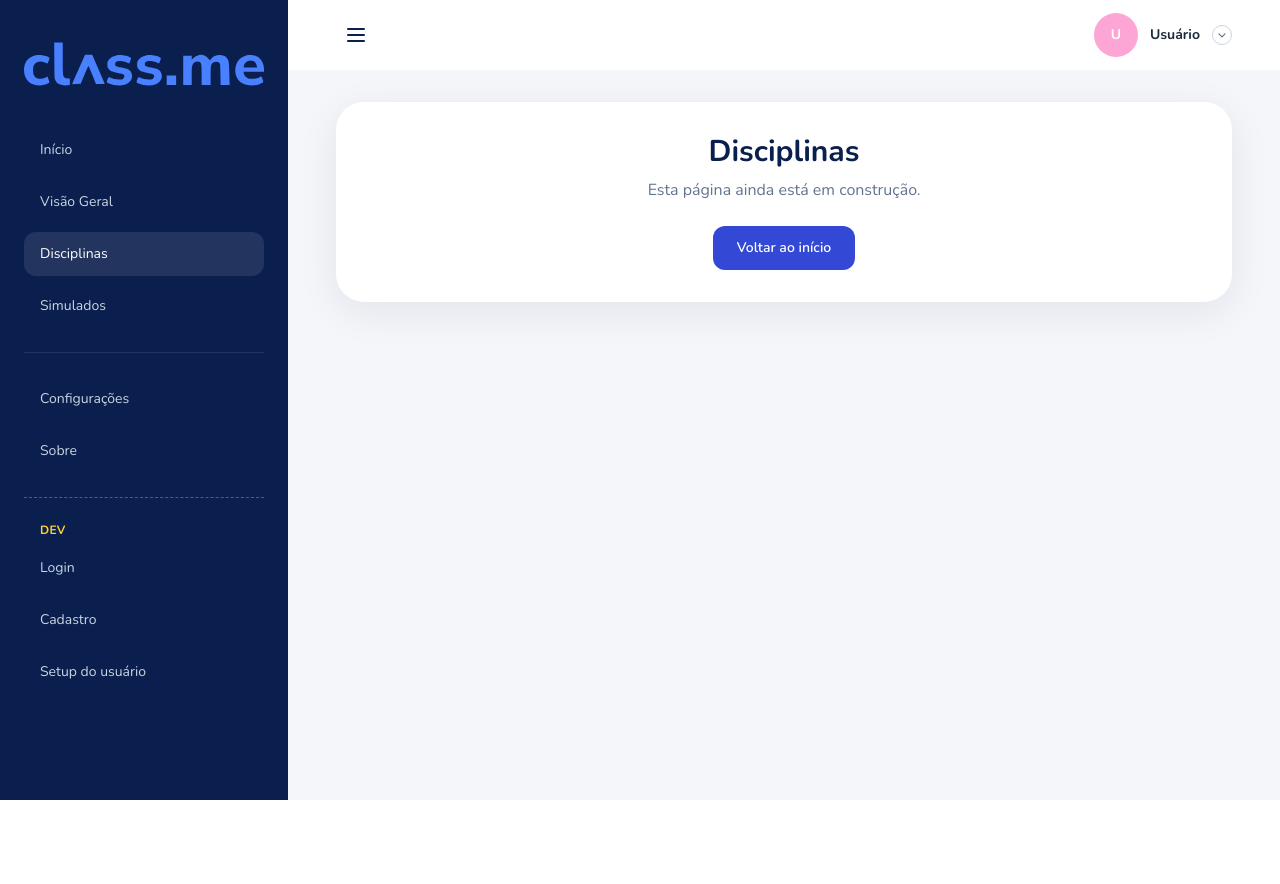
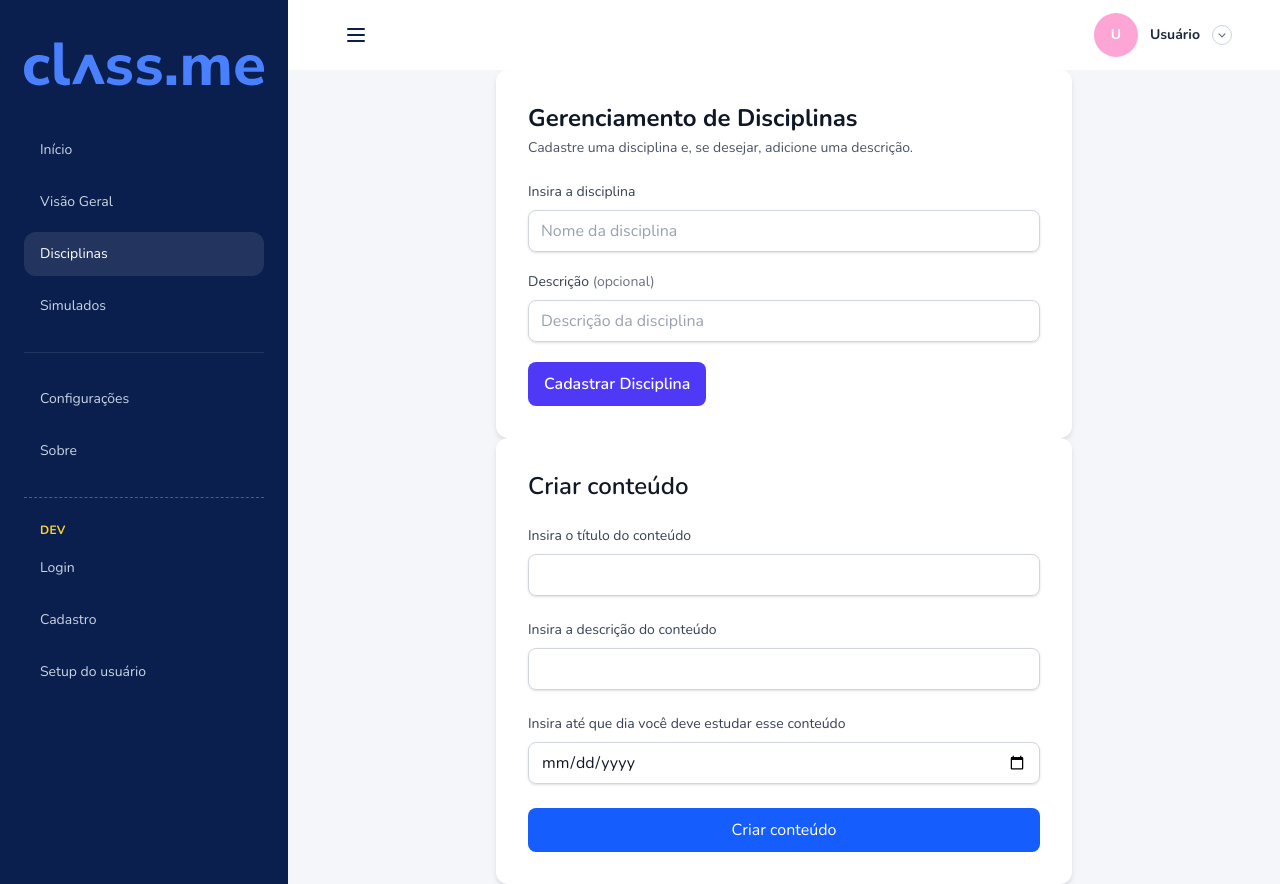
Before and after one commit to VegepeTijuca/front-end, a React (Vite) app: page /disciplinas in a window 1280 px wide. Before the commit the page ends 800 px from the top, so only its background shows below. Built offline with nearby package versions, Linux system fonts and the light colour scheme; no server answers.

Commit message:
Login termos de serviços

```diff
--- a/src/App.jsx
+++ b/src/App.jsx
@@ -6,6 +6,7 @@ import Dashboard from './pages/Dashboard';
 import SetupUsuario from './pages/SetupUsuario';
 import Login from './pages/PaginaLogin';
 import Cadastro from './pages/PaginaCadastro';
+import Disciplina from './pages/Disciplina';
 import EmBreve from './pages/EmBreve';
 
 export default function App() {
@@ -16,7 +17,7 @@ export default function App() {
           <Route element={<AppLayout />}>
             <Route path="/" element={<PaginaInicial />} />
             <Route path="/dashboard" element={<Dashboard />} />
-            <Route path="/disciplinas" element={<EmBreve titulo="Disciplinas" />} />
+            <Route path="/disciplinas" element={<Disciplina />} />
             <Route path="/simulados" element={<EmBreve titulo="Simulados" />} />
             <Route path="/configuracoes" element={<EmBreve titulo="Configurações" />} />
             <Route path="/sobre" element={<EmBreve titulo="Sobre" />} />
--- a/src/components/FormCadastro.jsx
+++ b/src/components/FormCadastro.jsx
@@ -233,18 +233,6 @@ export default function FormCadastro() {
                                 </svg>
                                 Cadastrar com o Google (em breve)
                             </button>
-
-                            <p className="text-center text-xs leading-relaxed text-slate-500">
-                                Ao se cadastrar, confirmo que li e concordo com a{' '}
-                                <Link to="/privacidade" className="font-semibold text-[#3349D6] hover:underline">
-                                    Política de Privacidade
-                                </Link>{' '}
-                                e os{' '}
-                                <Link to="/termos" className="font-semibold text-[#3349D6] hover:underline">
-                                    Termos de Serviço
-                                </Link>{' '}
-                                do class.me.
-                            </p>
                         </form>
                     </div>
                 </div>
--- a/src/components/FormDisciplina.jsx
+++ b/src/components/FormDisciplina.jsx
@@ -1,5 +1,6 @@
 import { useId, useState } from 'react';
 import { criar } from '../services/disciplinaService';
+import '../pages/Disciplina';
 
 export default function FormDisciplina() {
   const idBase = useId();
--- /dev/null
+++ b/src/pages/Disciplina.jsx
@@ -0,0 +1,12 @@
+import FormDisciplina from "../components/FormDisciplina";
+import FormConteudo from "../components/FormConteudo";
+
+export default function Disciplina() {
+  return (
+    <div>
+        <FormDisciplina />
+        <FormConteudo />
+    </div>
+
+  );
+}
```
